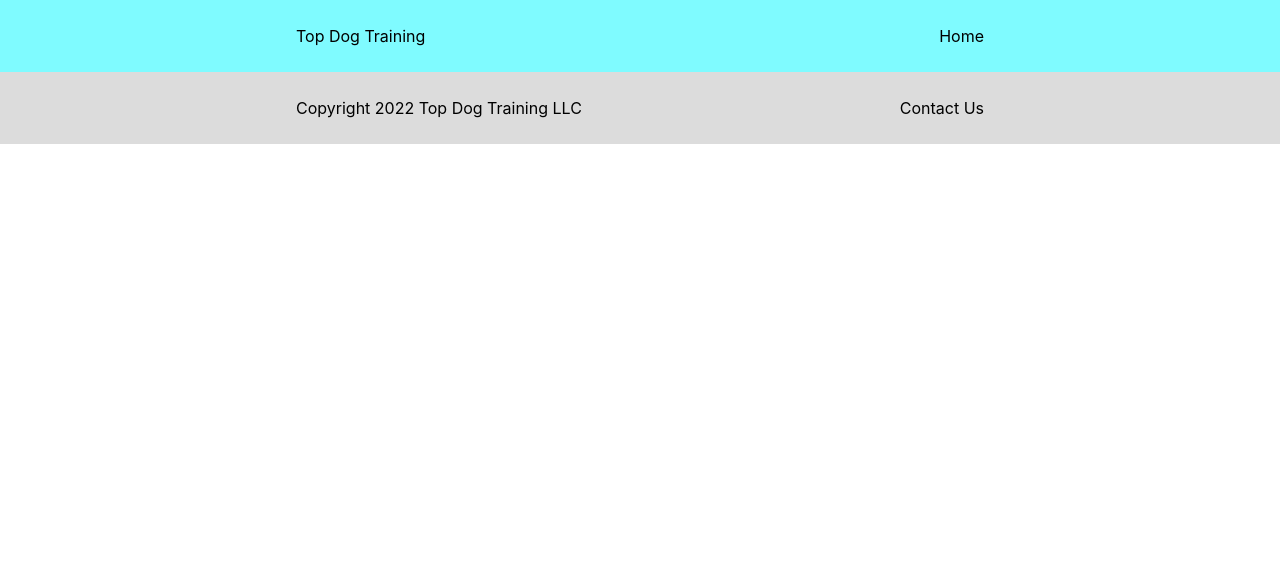
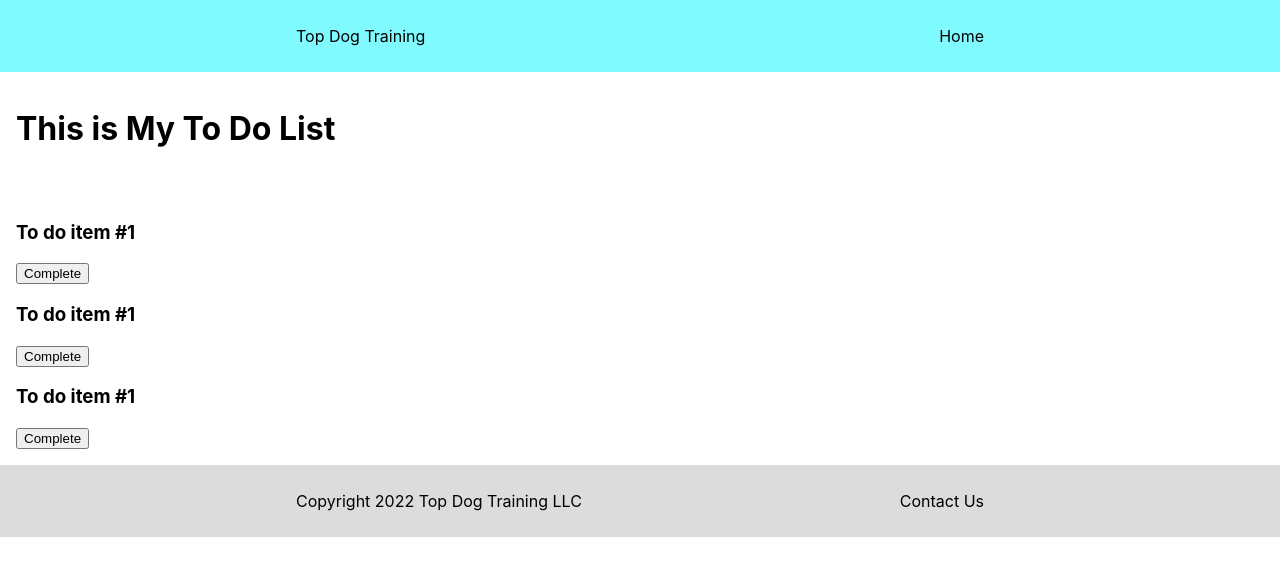
Before and after one commit to ajthraen/RCC, a React (Create React App) app in the folder my-app/: page / in a window 1280 px wide. Shown: the top 576 px of the page. Built offline with nearby package versions, Linux system fonts and the light colour scheme.

Commit message:
new react CC1

```diff
--- a/my-app/public/index.html
+++ b/my-app/public/index.html
@@ -24,7 +24,7 @@
       work correctly both with client-side routing and a non-root public URL.
       Learn how to configure a non-root public URL by running `npm run build`.
     -->
-    <title>Meme Generator</title>
+    <title>ToDo List</title>
   </head>
   <body>
     <noscript>You need to enable JavaScript to run this app.</noscript>
--- a/my-app/src/App.jsx
+++ b/my-app/src/App.jsx
@@ -1,6 +1,7 @@
 import './App.css';
 import Nav from './Components/Nav.jsx'
-// import UList from './Components/UList.jsx'
+import Heading from './Components/Heading.jsx'
+import UList from './Components/UList.jsx'
 // import GoodMorning from './Components/GoodMorning.jsx'
 // import ContactCard from './Components/ContactCard.jsx'
 // import Jokes from './Components/Jokes.jsx'
@@ -11,8 +12,9 @@ function App() {
   return (
     <div>
       <Nav />
+      <Heading />
+      <UList />
       {/* <GoodMorning />
-      <UList />
       <ContactCard
         name1="Puss in Boots"
         imgurl ="https://encrypted-tbn0.gstatic.com/images?q=tbn:ANd9GcRaOAS_uk1riswyplhrFwH3OyM7ltRRTYQlzA&usqp=CAU"
--- /dev/null
+++ b/my-app/src/Components/Heading.jsx
@@ -0,0 +1,11 @@
+import React from 'react';
+
+const Heading = () => {
+    return (
+        <div className='container1'>
+            <h1>This is My To Do List</h1>
+        </div>
+    );
+}
+
+export default Heading;
--- a/my-app/src/Components/ToDoItem.jsx
+++ b/my-app/src/Components/ToDoItem.jsx
@@ -2,7 +2,10 @@ import React from 'react';
 
 const ToDoItem = () => {
     return (
-        <div className='toDoItemStyle'><input type="checkbox" /> To Do #1 </div>
+        <div>
+            <h3>To do item #1</h3>
+            <button>Complete</button>
+        </div>
     );
 }
 
```
